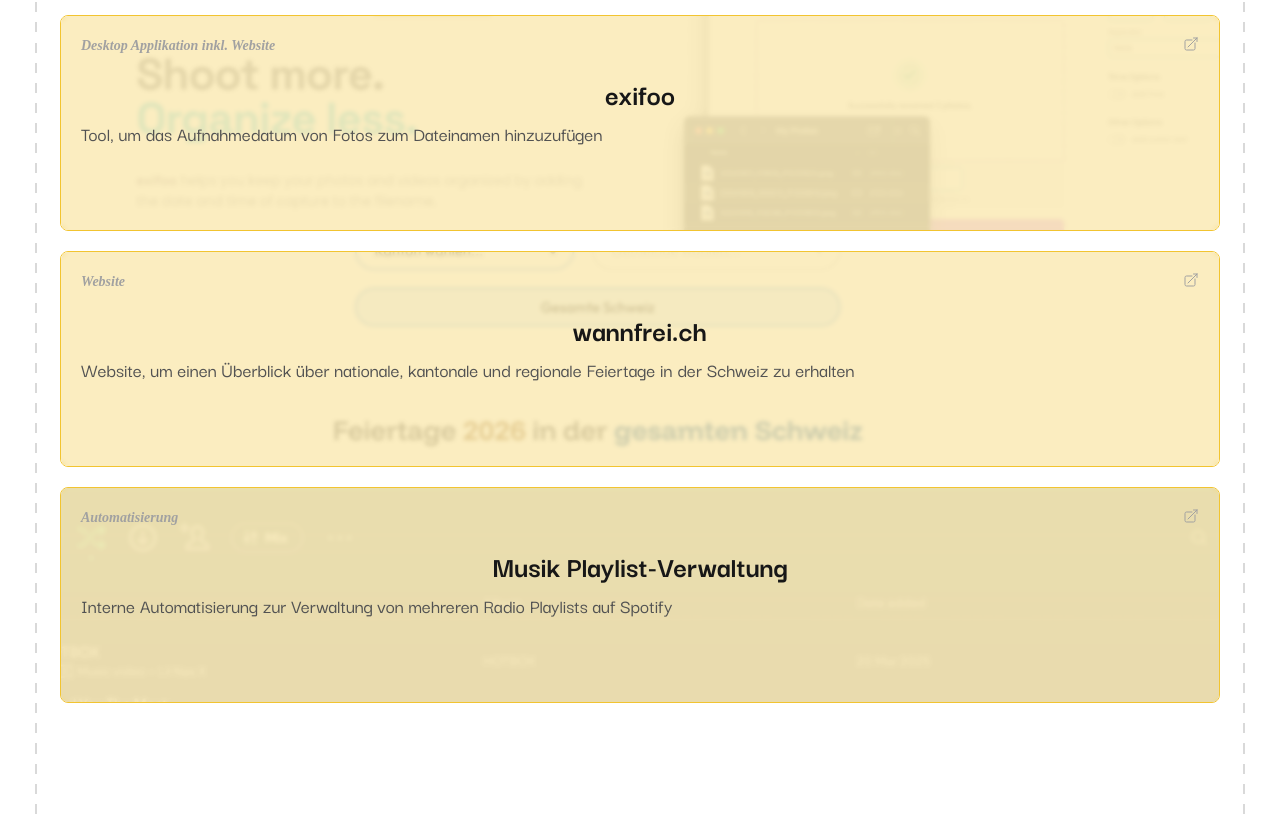
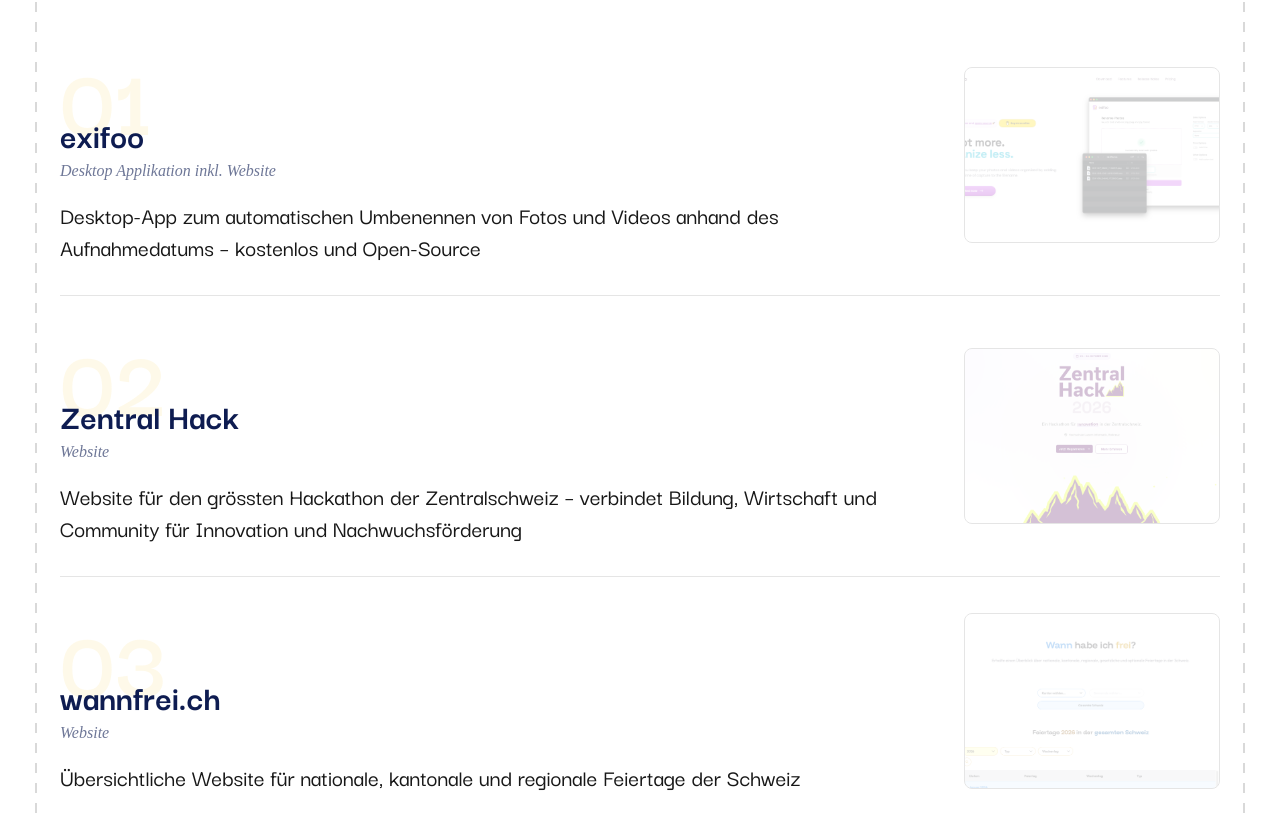
Before and after one commit to codeofandrin/andrin.software, a Next.js app: page / in a window 1280 px wide. Shown: the part 2178-2999 px from the top of the page. Built offline with nearby package versions, Linux system fonts and the light colour scheme.

Commit message:
Redesign projects section

```diff
--- a/src/components/home/Projects.tsx
+++ b/src/components/home/Projects.tsx
@@ -4,25 +4,33 @@ import Link from "next/link"
 import SectionContainer from "./SectionContainer"
 import ContentPadding from "../ui/ContentPadding"
 import SectionTitle from "./SectionTitle"
-import SVGLink from "@/assets/svg/icons/link.svg"
 
 const ITEMS = [
   {
     type: "Desktop Applikation inkl. Website",
     title: "exifoo",
-    description: "Tool, um das Aufnahmedatum von Fotos zum Dateinamen hinzuzufügen",
+    description:
+      "Desktop-App zum automatischen Umbenennen von Fotos und Videos anhand des Aufnahmedatums – kostenlos und Open-Source",
     link: "https://exifoo.com",
     imagePath: "/images/exifoo_showcase.png",
-    imageTransforms: "scale-125 translate-x-20 opacity-15"
+    imageTransforms: "opacity-25 group-hover:opacity-100"
+  },
+  {
+    type: "Website",
+    title: "Zentral Hack",
+    description:
+      "Website für den grössten Hackathon der Zentralschweiz – verbindet Bildung, Wirtschaft und Community für Innovation und Nachwuchsförderung",
+    link: "https://zentralhack.ch",
+    imagePath: "/images/zentralhack_showcase.png",
+    imageTransforms: "opacity-25 group-hover:opacity-100"
   },
   {
     type: "Website",
     title: "wannfrei.ch",
-    description:
-      "Website, um einen Überblick über nationale, kantonale und regionale Feiertage in der Schweiz zu erhalten",
+    description: "Übersichtliche Website für nationale, kantonale und regionale Feiertage der Schweiz",
     link: "https://wannfrei.ch",
     imagePath: "/images/wannfrei_showcase.png",
-    imageTransforms: "scale-125 translate-y-5 opacity-25"
+    imageTransforms: "scale-125 translate-x-2 translate-y-5 opacity-25 group-hover:opacity-100"
   },
   {
     type: "Automatisierung",
@@ -30,34 +38,12 @@ const ITEMS = [
     description: "Interne Automatisierung zur Verwaltung von mehreren Radio Playlists auf Spotify",
     link: "https://github.com/codeofandrin/srfvirus-spotify",
     imagePath: "/images/music_playlist_showcase.png",
-    imageTransforms: "scale-125 translate-y-5 opacity-10"
+    imageTransforms: "scale-125 translate-y-5 opacity-15 group-hover:opacity-100"
   }
 ]
 
-interface CardContentProps {
-  type: string
-  title: string
-  description: string
-}
-
-function CardContent({ type, title, description }: CardContentProps) {
-  return (
-    <div className="relative z-10">
-      {/* Header */}
-      <div className="flex justify-between text-neutral-400">
-        <h3 className="font-['DM-Serif'] text-sm font-bold italic">{type}</h3>
-        <SVGLink className="h-4 w-4 stroke-[1.5px]" />
-      </div>
-      {/* Main */}
-      <div>
-        <h4 className="pt-5 pb-2 text-center text-3xl font-bold text-neutral-900">{title}</h4>
-        <p className="text-xl text-neutral-600">{description}</p>
-      </div>
-    </div>
-  )
-}
-
-interface CardProps {
+interface ProjectRowProps {
+  index: number
   type: string
   title: string
   description: string
@@ -66,24 +52,40 @@ interface CardProps {
   imageTransforms: string
 }
 
-function Card({ type, title, description, link, imagePath, imageTransforms }: CardProps) {
+function ProjectRow({ index, type, title, description, link, imagePath, imageTransforms }: ProjectRowProps) {
+  const num = String(index + 1).padStart(2, "0")
+
   return (
     <Link
       href={link}
       target="_blank"
-      className={`border-secondary-100 relative min-h-54 overflow-hidden rounded-lg border-[1.5px] p-5 hover:cursor-pointer`}>
-      {/* Background */}
-      <Image
-        src={imagePath}
-        alt={imagePath}
-        fill
-        className={`${imageTransforms} overflow-visible object-cover`}
-        priority={false}
-      />
-      {/* Background Overlay */}
-      <div className="bg-secondary-100/30 absolute inset-0 backdrop-blur-[2px]" />
+      className="group grid grid-cols-1 items-center gap-6 border-b border-neutral-200 py-8 last:border-b-0 lg:grid-cols-[1fr_auto] lg:gap-10">
+      {/* Number + title + type + description */}
+      <div className="flex flex-col gap-4">
+        <div className="relative">
+          <span className="text-secondary-70/15 block text-[80px] leading-none font-bold select-none lg:text-[100px]">
+            {num}
+          </span>
+          <div className="relative z-10 -mt-6 lg:-mt-8">
+            <h3 className="text-primary-100 text-3xl font-bold lg:text-4xl">{title}</h3>
+            <p className="text-primary-60 mt-1 font-['DM-Serif'] italic">{type}</p>
+          </div>
+        </div>
+        <p className="text-xl lg:text-2xl">{description}</p>
+      </div>
 
-      <CardContent type={type} title={title} description={description} />
+      {/* Image */}
+      <div className="relative flex shrink-0 justify-center sm:block">
+        <div className="relative h-48 w-full max-w-80 overflow-hidden rounded-lg border border-neutral-200 lg:h-44 lg:w-64">
+          <Image
+            src={imagePath}
+            alt={title}
+            fill
+            className={`${imageTransforms} object-cover transition-opacity duration-500`}
+            priority={false}
+          />
+        </div>
+      </div>
     </Link>
   )
 }
@@ -93,10 +95,11 @@ export default function Projects() {
     <SectionContainer>
       <ContentPadding>
         <SectionTitle id="projekte" title="Projekte" subTitle="Arbeiten aus der Praxis" />
-        <div className="grid gap-5">
-          {ITEMS.map(({ type, title, description, link, imagePath, imageTransforms }) => (
-            <Card
-              key={`projects-card-${title}`}
+        <div>
+          {ITEMS.map(({ type, title, description, link, imagePath, imageTransforms }, index) => (
+            <ProjectRow
+              key={`projects-row-${title}`}
+              index={index}
               type={type}
               title={title}
               description={description}
--- a/src/components/home/Services.tsx
+++ b/src/components/home/Services.tsx
@@ -115,7 +115,7 @@ function DesktopServices({
             )
           })}
         </div>
-        <div className="border-b border-gray-200" />
+        <div className="border-b border-neutral-200" />
         <div
           className="bg-secondary-100 absolute bottom-0 h-0.5 transition-transform duration-500 ease-in-out"
           style={{
```
Also changed, not shown: public/images/zentralhack_showcase.png (added).
